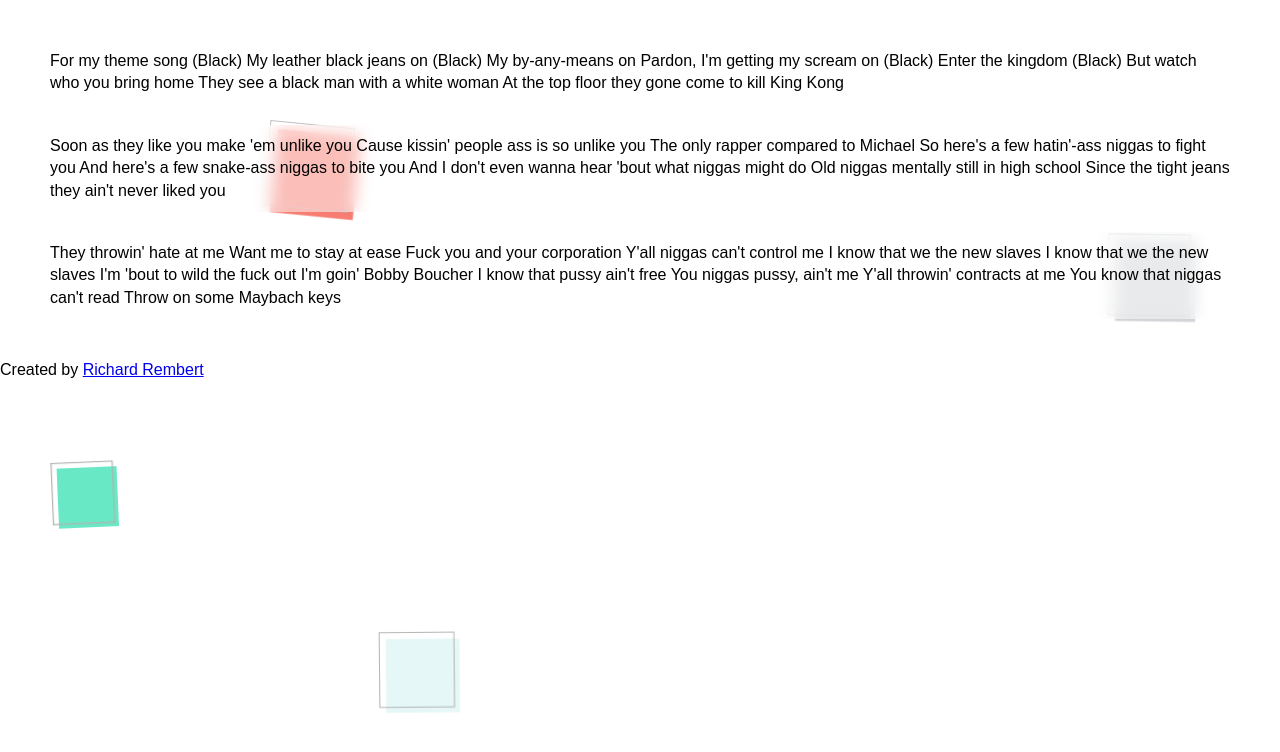
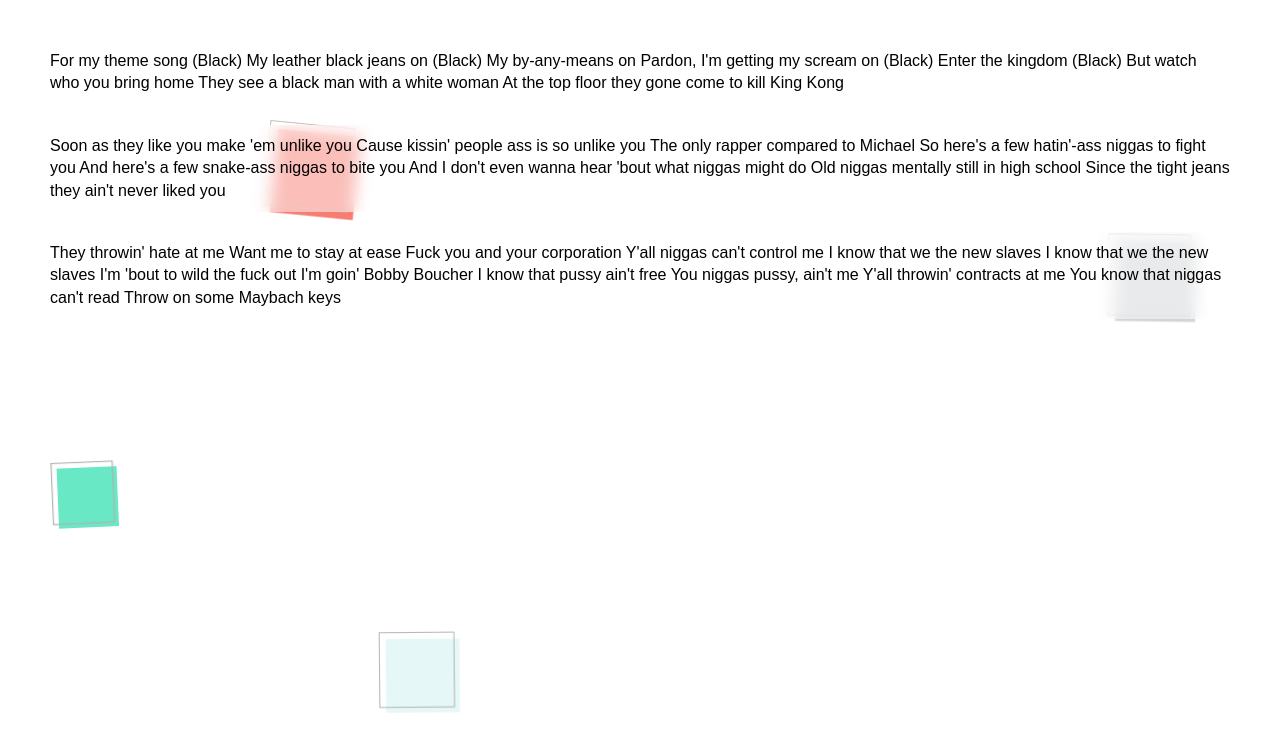
Before and after one commit to rembertdesigns/Blocks, a plain HTML site: page index.html in a window 1280 px wide. Drawn offline with Linux system fonts and the light colour scheme.

Commit message:
Deleted Footer

```diff
--- a/index.html
+++ b/index.html
@@ -46,7 +46,5 @@
             You know that niggas can't read
             Throw on some Maybach keys</p>
       </div>
-      <footer>
-        Created by <a href="https://www.rembertdesigns.co/" target="_blank">Richard Rembert</a></footer>
 </body>
 </html>
```
